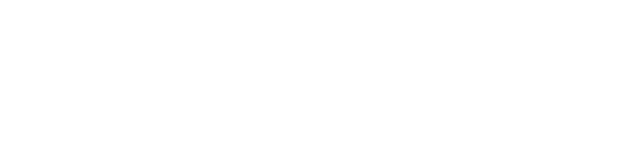
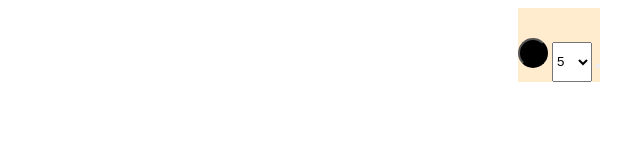
Before and after one commit to siddhant-roy/Whiteboard, a plain HTML site: page index.html in a window 1280 px wide. Shown: the whole page, without its empty margins (640-1280 px from the left). Drawn offline with Linux system fonts and the light colour scheme.

Commit message:
kam chalu ahi

```diff
--- a/index.html
+++ b/index.html
@@ -5,6 +5,31 @@
 		<meta http-equiv="X-UA-Compatible" content="IE=edge" />
 		<meta name="viewport" content="width=device-width, initial-scale=1.0" />
 		<title>Document</title>
+		<link rel="stylesheet" href="style.css">
 	</head>
-	<body></body>
+	<body>
+		<div id ="page">
+			<div class="option">
+			<div class="row">
+				<button class= "eraser"></button>
+				<select name="thickness" id="select_thickness"
+                onchange="changeThickness(this.options[this.selectedIndex].value)">
+                    <option value="5">5</option>
+                    <option value="6">6</option>
+                    <option value="7">7</option>
+                    <option value="8">8</option>
+                    <option value="9">9</option>
+                    <option value="10">10</option>
+                </select>
+				<span id="yellow" class="round" onclick="changeColor('#FFF222')"></span>
+                <span id="blue" class="round" onclick="changeColor('#0ABDE3')"></span>
+                <span id="white" class="round" onclick="changeColor('#FFFFFF')"></span>
+                <span id="black" class="round" onclick="changeColor('#000000')"></span>
+				<button id="clear_all_btn" class="btn" value="Clear"></button>
+			</div>
+		</div>
+		<canvas id="canvas"></canvas>
+	</div>
+
+</body>
 </html>
--- a/style.css
+++ b/style.css
@@ -0,0 +1,31 @@
+*{
+    margin: 0;
+    padding: 0;
+    box-sizing: border-box;
+}
+#page{
+    position: relative;
+}
+.option{
+    display: flex;
+    justify-content:flex-end;
+    align-items: center;
+    position: absolute;
+    cursor: pointer;
+    right: 2em;
+    margin: 8px;
+    background-color: blanchedalmond;
+}
+#select_thickness{
+    height: 40px;
+    width: 40px;
+    align-self: center;
+}
+.eraser{
+    height: 30px;
+    width: 30px;
+    border-radius: 50%;
+    background-color: black;
+    margin-top: 30px;
+
+}
```
Also changed, not shown: package-lock.json (added).
